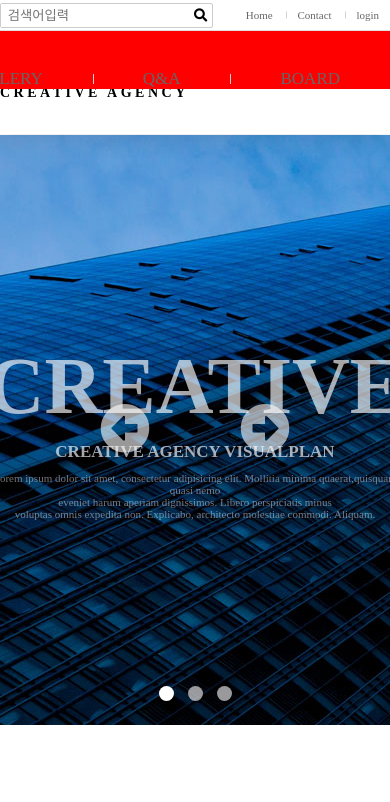
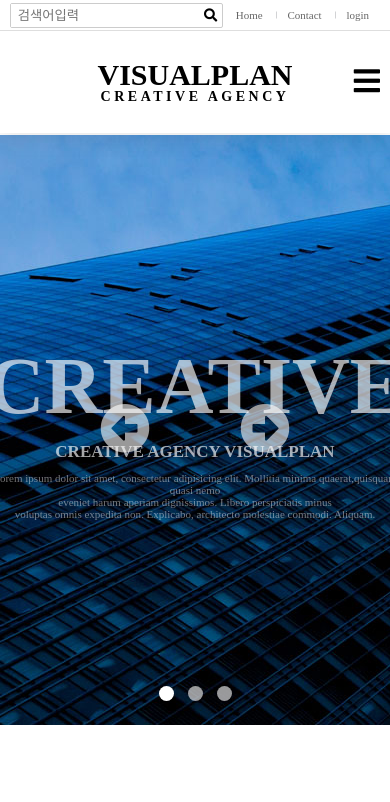
Before and after one commit to oktobat/visualplan, a plain HTML site: page index.html in a window 390 px wide. Shown: the top 802 px of the page. Drawn offline with Linux system fonts and the light colour scheme.

Commit message:
테스트 수정

```diff
--- a/css/index.css
+++ b/css/index.css
@@ -1,7 +1,7 @@
 @charset "utf-8";
 @import "reset.css";
 @import "common.css";
-/* @import "rwdcommon.css"; */
+@import "rwdcommon.css";
 
 
 #section { padding-top:135px }
--- a/css/rwdcommon.css
+++ b/css/rwdcommon.css
@@ -23,7 +23,7 @@
     .h1Nav .nav { position:static;
         top:0; right:0; text-align:center }
     .h1Nav .nav .depth1 > li {
-        display:inline-block; position:relative; }
+        display:table-cell; position:relative; }
     .h1Nav .nav .depth1 > li > a {
         position:relative;
         display:block; padding:30px 50px 30px;
```
